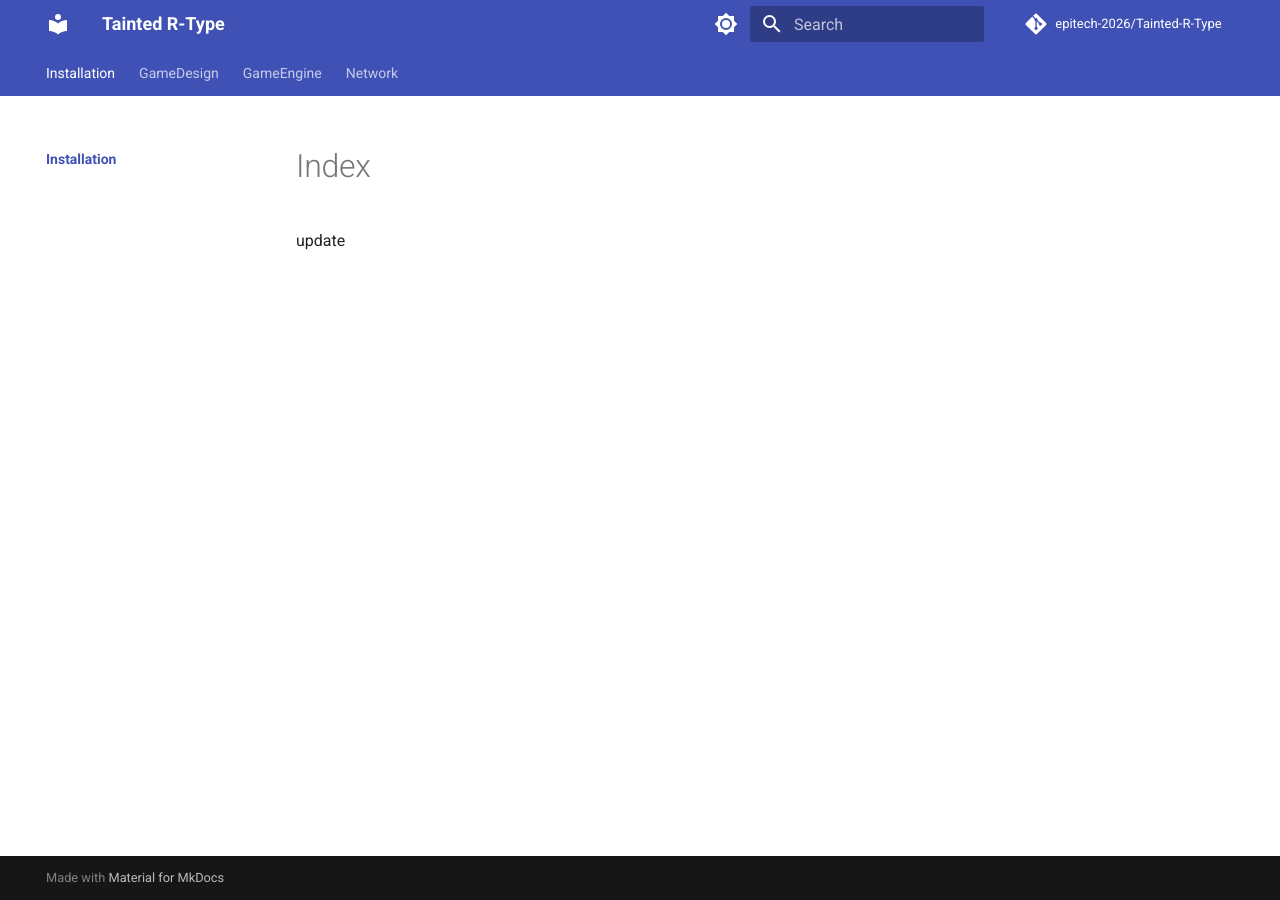
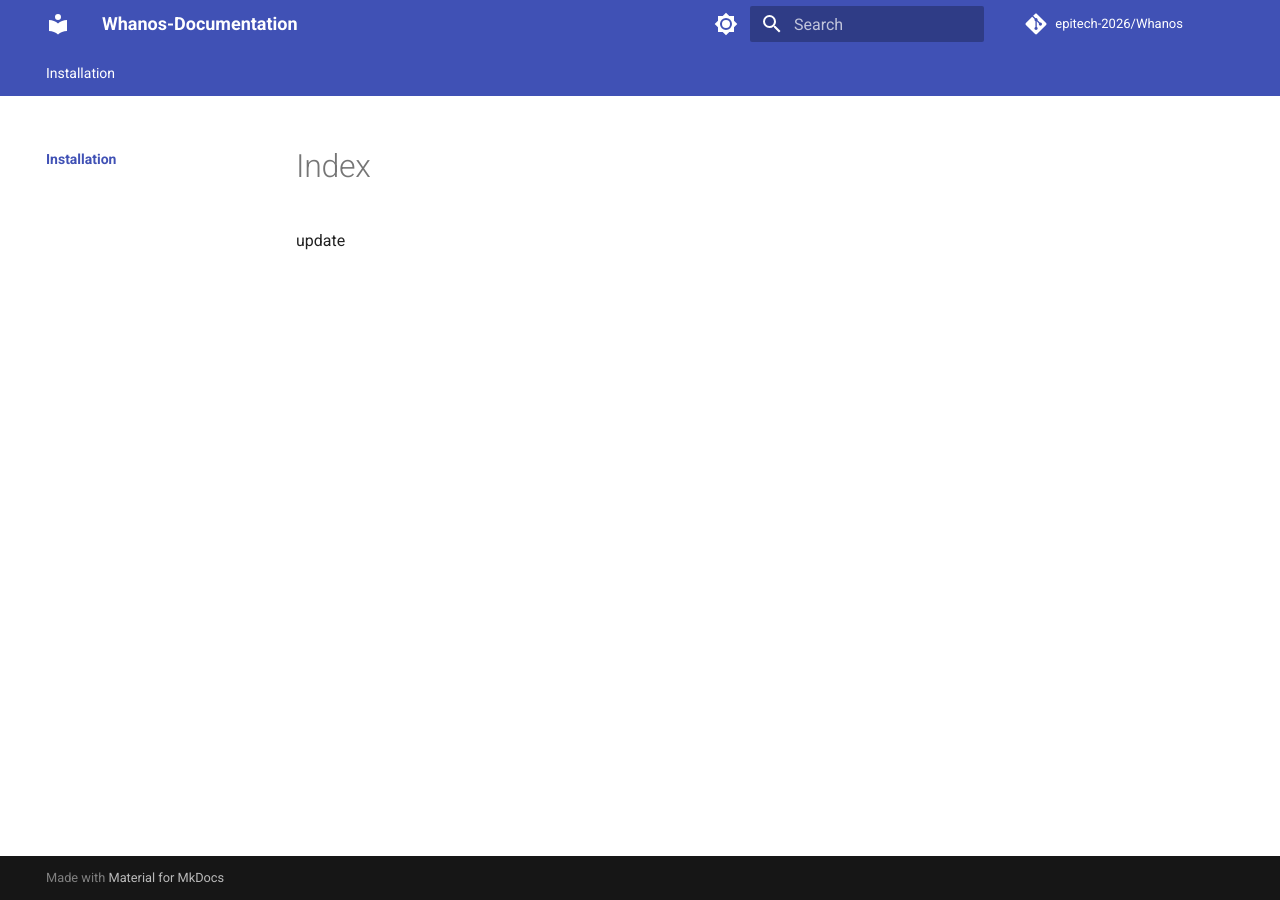
Before and after one commit to Kenan-Blasius/whanos-doc, an MkDocs documentation site: the page built from docs/index.md, in a window 1280 px wide. Built offline with MkDocs 1.6.1 and Material for MkDocs 9.7.7, drawn with Linux system fonts in a browser that asks for light colours; comment, search, counter and statistics services are not loaded.

Commit message:
Update site_name and repository information

```diff
--- a/mkdocs.yml
+++ b/mkdocs.yml
@@ -1,4 +1,4 @@
-site_name: Tainted R-Type
+site_name: Whanos-Documentation
 
 theme:
   name: material
@@ -57,22 +57,22 @@ markdown_extensions:
           format: !!python/name:pymdownx.superfences.fence_code_format
 
 
-repo_name: epitech-2026/Tainted-R-Type
-repo_url: https://github.com/EpitechPromo2026/B-CPP-500-MAR-5-1-rtype-theo.liennard
+repo_name: epitech-2026/Whanos
+repo_url: https://github.com/EpitechPromo2026/B-DOP-500-MAR-5-1-whanos-kenan.blasius
 
 nav:
 - Installation:
   - index.md
-- GameDesign:
-  - R-Type: GameDesign/gameDesign.md
-- GameEngine:
-  - Getting started: GameEngine/gameEngine.md
-  - ECS: GameEngine/ecs.md
-  - Network: GameEngine/network.md
-  - Time: GameEngine/time.md
-  - Lua: GameEngine/lua.md
-  - Json: GameEngine/json.md
-  - Asset: GameEngine/asset.md
-- Network:
-  - Getting started: Network/network.md
-  - Protocol: Network/protocol.md
+# - GameDesign:
+#   - R-Type: GameDesign/gameDesign.md
+# - GameEngine:
+#   - Getting started: GameEngine/gameEngine.md
+#   - ECS: GameEngine/ecs.md
+#   - Network: GameEngine/network.md
+#   - Time: GameEngine/time.md
+#   - Lua: GameEngine/lua.md
+#   - Json: GameEngine/json.md
+#   - Asset: GameEngine/asset.md
+# - Network:
+#   - Getting started: Network/network.md
+#   - Protocol: Network/protocol.md
```
